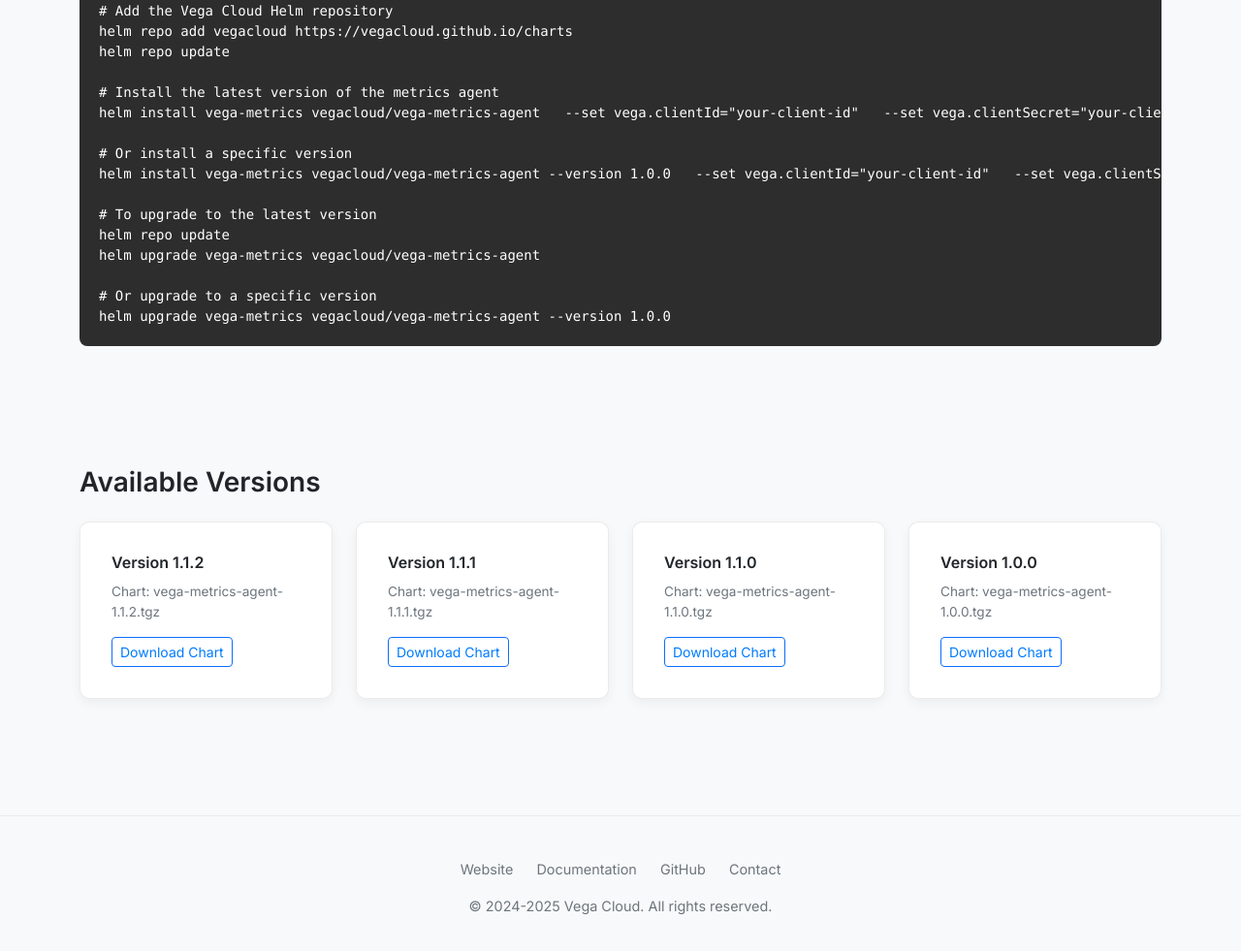
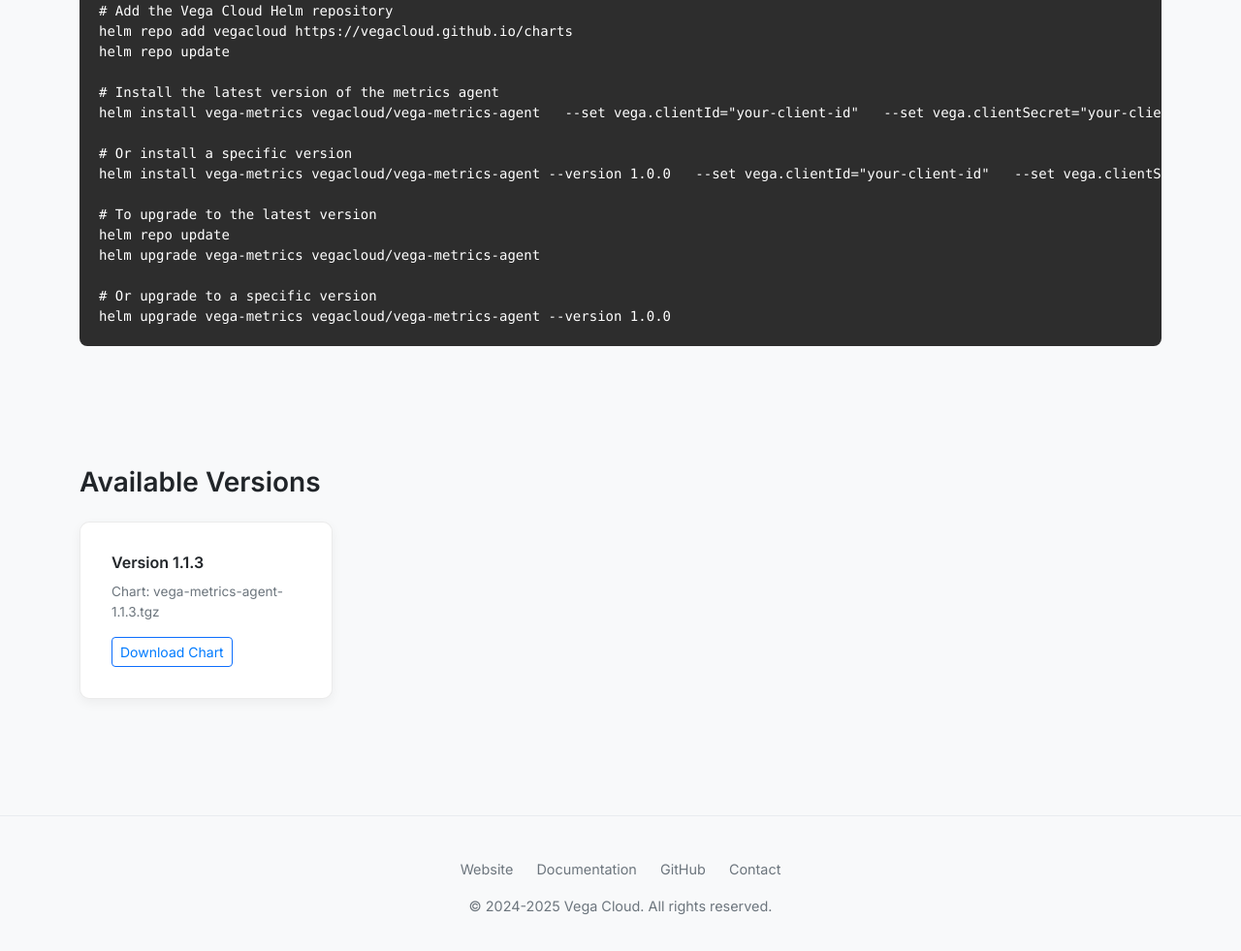
Before and after one commit to vegacloud/charts, a plain HTML site: page index.html in a window 1280 px wide. Shown: the part 443-1424 px from the top of the page at 97% size. Drawn offline with nearby package versions, Linux system fonts and the light colour scheme; a small style sheet from the web is missing.

Commit message:
Added version 1.1.3 and did cleanup

```diff
--- a/index.html
+++ b/index.html
@@ -175,54 +175,12 @@ helm upgrade vega-metrics vegacloud/vega-metrics-agent --version 1.0.0</code></p
             <div class="col-12 col-sm-6 col-md-4 col-lg-3">
                 <div class="card h-100 p-3">
                     <div class="card-body">
-                        <h5 class="card-title">Version 1.1.2</h5>
+                        <h5 class="card-title">Version 1.1.3</h5>
                         <div class="chart-meta">
-                            <div>Chart: vega-metrics-agent-1.1.2.tgz</div>
+                            <div>Chart: vega-metrics-agent-1.1.3.tgz</div>
                         </div>
                         <div class="mt-3">
-                            <a href="https://vegacloud.github.io/charts/vega-metrics-agent-1.1.2.tgz" class="btn btn-outline-primary btn-sm">Download Chart</a>
-                        </div>
-                    </div>
-                </div>
-            </div>
-
-            <div class="col-12 col-sm-6 col-md-4 col-lg-3">
-                <div class="card h-100 p-3">
-                    <div class="card-body">
-                        <h5 class="card-title">Version 1.1.1</h5>
-                        <div class="chart-meta">
-                            <div>Chart: vega-metrics-agent-1.1.1.tgz</div>
-                        </div>
-                        <div class="mt-3">
-                            <a href="https://vegacloud.github.io/charts/vega-metrics-agent-1.1.1.tgz" class="btn btn-outline-primary btn-sm">Download Chart</a>
-                        </div>
-                    </div>
-                </div>
-            </div>
-
-            <div class="col-12 col-sm-6 col-md-4 col-lg-3">
-                <div class="card h-100 p-3">
-                    <div class="card-body">
-                        <h5 class="card-title">Version 1.1.0</h5>
-                        <div class="chart-meta">
-                            <div>Chart: vega-metrics-agent-1.1.0.tgz</div>
-                        </div>
-                        <div class="mt-3">
-                            <a href="https://vegacloud.github.io/charts/vega-metrics-agent-1.1.0.tgz" class="btn btn-outline-primary btn-sm">Download Chart</a>
-                        </div>
-                    </div>
-                </div>
-            </div>
-
-            <div class="col-12 col-sm-6 col-md-4 col-lg-3">
-                <div class="card h-100 p-3">
-                    <div class="card-body">
-                        <h5 class="card-title">Version 1.0.0</h5>
-                        <div class="chart-meta">
-                            <div>Chart: vega-metrics-agent-1.0.0.tgz</div>
-                        </div>
-                        <div class="mt-3">
-                            <a href="https://vegacloud.github.io/charts/vega-metrics-agent-1.0.0.tgz" class="btn btn-outline-primary btn-sm">Download Chart</a>
+                            <a href="https://vegacloud.github.io/charts/vega-metrics-agent-1.1.3.tgz" class="btn btn-outline-primary btn-sm">Download Chart</a>
                         </div>
                     </div>
                 </div>
```
Also changed, not shown: 6 other files.
